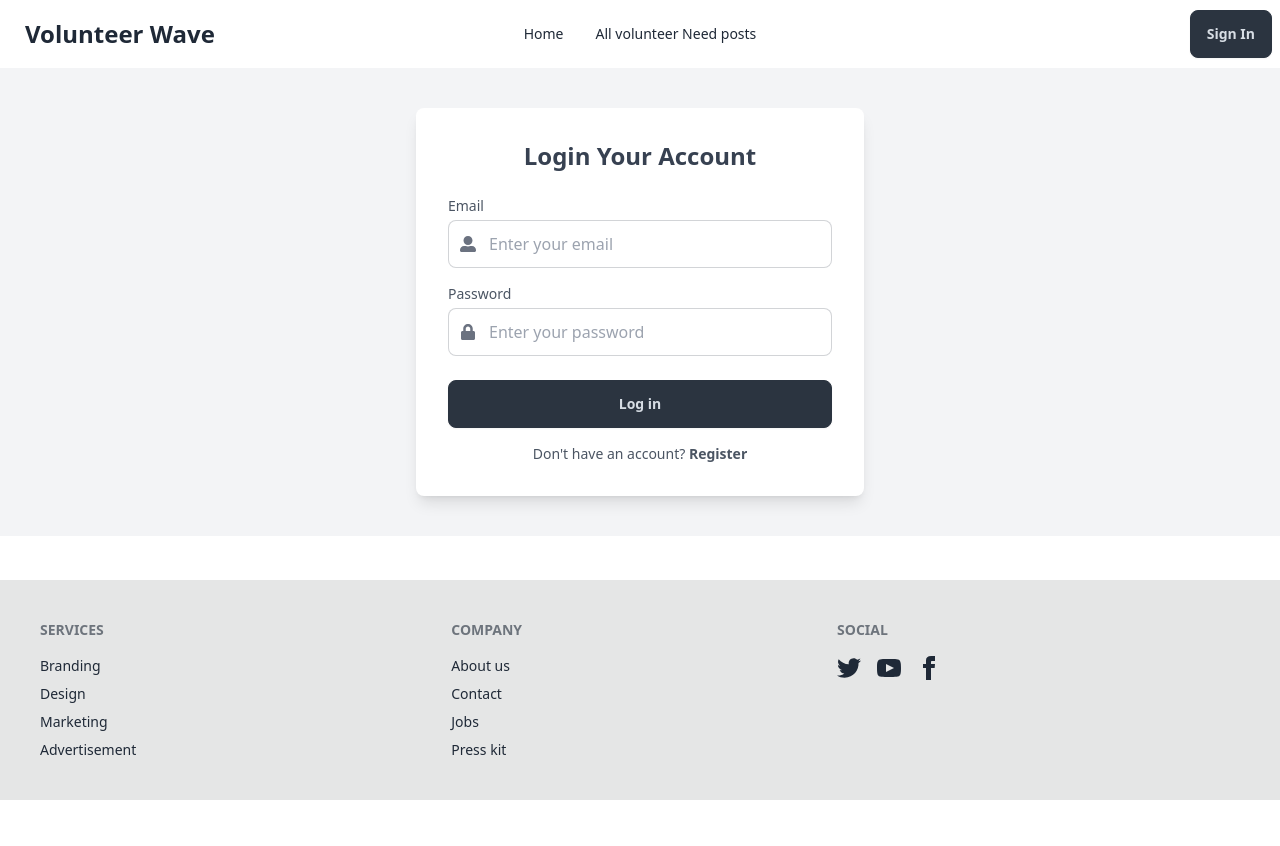
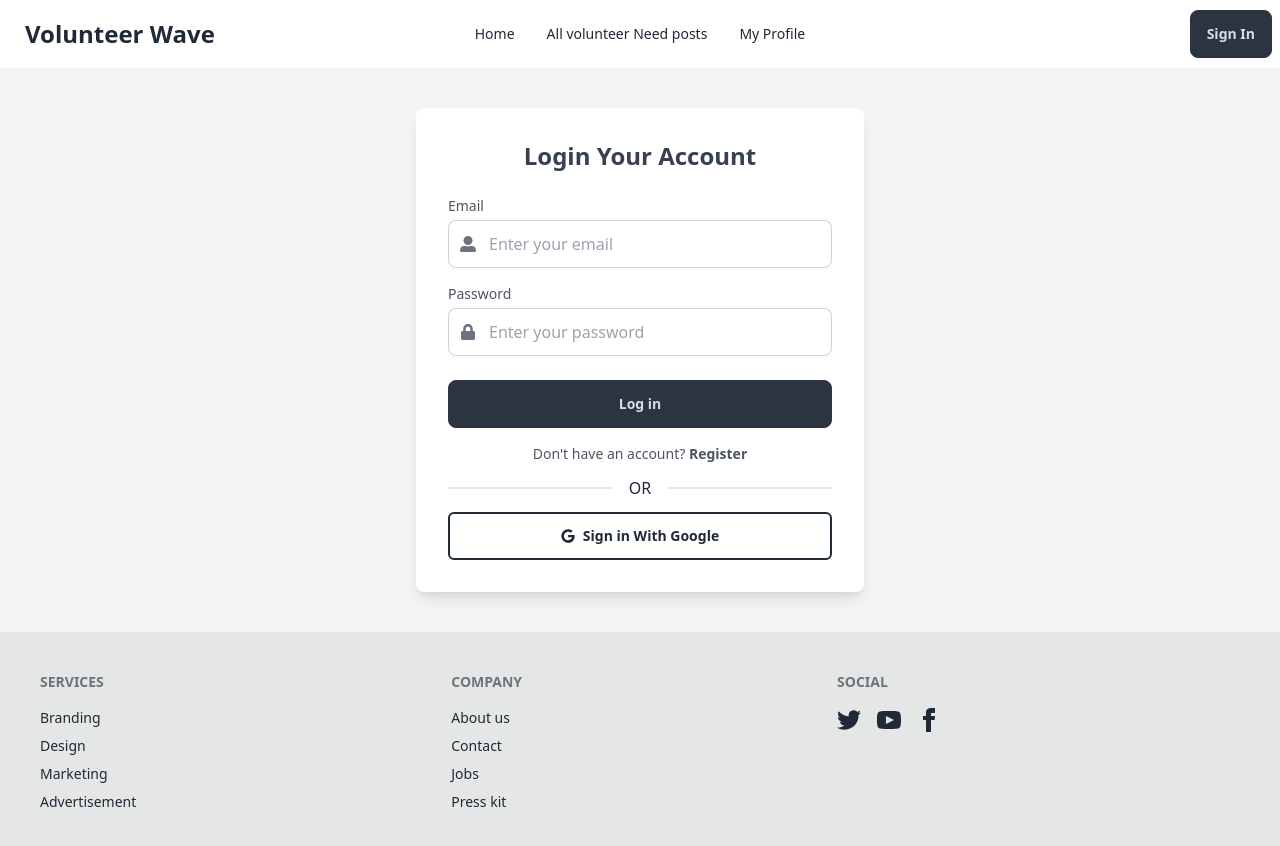
Before and after one commit to babladey275/volunteer-management-client, a React (Vite) app: page /login in a window 1280 px wide. Shown: the top 846 px of the page. Before the commit the page ends 800 px from the top, so only its background shows below. Built offline with nearby package versions, Linux system fonts and the light colour scheme; no server answers.

Commit message:
added social login and my profile dropdown

```diff
--- a/src/context/AuthContext/AuthProvider.jsx
+++ b/src/context/AuthContext/AuthProvider.jsx
@@ -2,12 +2,16 @@ import React, { useEffect, useState } from "react";
 import AuthContext from "./AuthContext";
 import {
   createUserWithEmailAndPassword,
+  GoogleAuthProvider,
   onAuthStateChanged,
   signInWithEmailAndPassword,
+  signInWithPopup,
   signOut,
   updateProfile,
 } from "firebase/auth";
 import auth from "../../firebase/firebase.config";
+
+const googleProvider = new GoogleAuthProvider();
 
 const AuthProvider = ({ children }) => {
   const [user, setUser] = useState(null);
@@ -25,6 +29,11 @@ const AuthProvider = ({ children }) => {
 
   const updateUserProfile = (updatedData) => {
     return updateProfile(auth.currentUser, updatedData);
+  };
+
+  const signInWithGoogle = () => {
+    setLoading(true);
+    return signInWithPopup(auth, googleProvider);
   };
 
   const logOut = () => {
@@ -50,6 +59,7 @@ const AuthProvider = ({ children }) => {
     createUser,
     updateUserProfile,
     loginUser,
+    signInWithGoogle,
     logOut,
   };
 
--- a/src/pages/Login/Login.jsx
+++ b/src/pages/Login/Login.jsx
@@ -2,6 +2,7 @@ import React, { useState } from "react";
 import { FaLock, FaUserAlt } from "react-icons/fa";
 import useAuth from "../../hooks/useAuth";
 import Swal from "sweetalert2";
+import SocialLogin from "../shared/SocialLogin";
 
 const Login = () => {
   const { loginUser } = useAuth();
@@ -89,6 +90,7 @@ const Login = () => {
             </a>
           </p>
         </div>
+        <SocialLogin></SocialLogin>
       </div>
     </div>
   );
--- a/src/pages/Register/Register.jsx
+++ b/src/pages/Register/Register.jsx
@@ -3,6 +3,7 @@ import { Link, useNavigate } from "react-router-dom";
 import useAuth from "../../hooks/useAuth";
 import Swal from "sweetalert2";
 import toast, { Toaster } from "react-hot-toast";
+import SocialLogin from "../shared/SocialLogin";
 
 const Register = () => {
   const { createUser, updateUserProfile, setUser } = useAuth();
@@ -126,6 +127,7 @@ const Register = () => {
             </Link>
           </p>
         </div>
+        <SocialLogin></SocialLogin>
       </div>
     </div>
   );
--- a/src/pages/shared/Navbar.jsx
+++ b/src/pages/shared/Navbar.jsx
@@ -1,7 +1,6 @@
-import React from "react";
+import React, { useState } from "react";
 import { Link, NavLink } from "react-router-dom";
 import useAuth from "../../hooks/useAuth";
-import { signOut } from "firebase/auth";
 import { Tooltip } from "react-tooltip";
 
 const Navbar = () => {
@@ -14,6 +13,24 @@ const Navbar = () => {
       </li>
       <li>
         <NavLink to={"/my-applications"}>All volunteer Need posts</NavLink>
+      </li>
+      <li>
+        <div className="dropdown dropdown-bottom">
+          <div tabIndex={0} role="button" className="">
+            My Profile
+          </div>
+          <ul
+            tabIndex={0}
+            className="dropdown-content menu bg-base-100 rounded-box z-[1] w-52 p-2 shadow"
+          >
+            <li>
+              <Link to="/add-volunteer-post">Add Volunteer need Post</Link>
+            </li>
+            <li>
+              <Link to="/manage-my-posts">Manage My Posts </Link>
+            </li>
+          </ul>
+        </div>
       </li>
     </>
   );
--- /dev/null
+++ b/src/pages/shared/SocialLogin.jsx
@@ -0,0 +1,41 @@
+import React from "react";
+import useAuth from "../../hooks/useAuth";
+import { useNavigate } from "react-router-dom";
+import { FaGoogle } from "react-icons/fa";
+import toast, { Toaster } from "react-hot-toast";
+
+const SocialLogin = () => {
+  const { signInWithGoogle } = useAuth();
+  const navigate = useNavigate();
+
+  const handleGoogleSignIn = () => {
+    signInWithGoogle()
+      .then((result) => {
+        const user = result.user;
+        if (user) {
+          navigate("/");
+        }
+      })
+      .catch((error) => {
+        toast.error(error.message || "An error occurred. Please try again.");
+      });
+  };
+
+  return (
+    <div>
+      <div className="divider">OR</div>
+      <button
+        onClick={handleGoogleSignIn}
+        className="btn btn-outline border-2 btn-neutral w-full rounded-md"
+      >
+        <span>
+          <FaGoogle />
+        </span>
+        Sign in With Google
+      </button>
+      <Toaster></Toaster>
+    </div>
+  );
+};
+
+export default SocialLogin;
```
